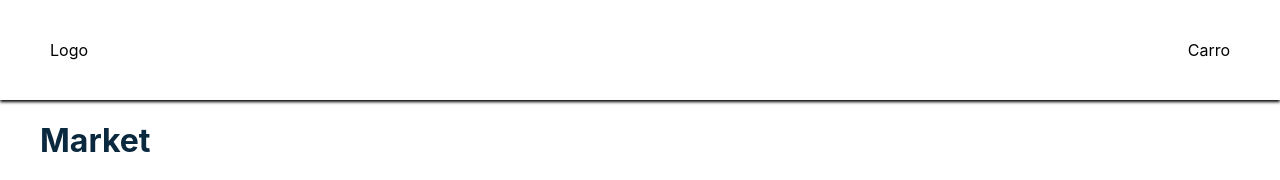
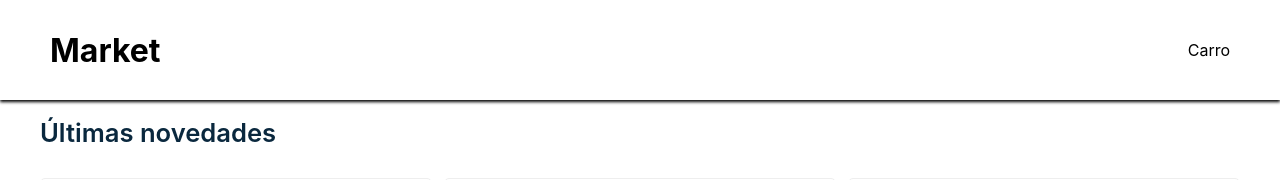
Before and after one commit to gurgen-baghdasaryan/react_market, a React (Create React App) app: page / in a window 1280 px wide. Shown: the top 180 px of the page. Built offline with nearby package versions, Linux system fonts and the light colour scheme.

Commit message:
added Logo component

```diff
--- /dev/null
+++ b/src/components/Logo.jsx
@@ -0,0 +1,20 @@
+import React, { Component } from 'react';
+const styles = {
+    logo:{
+        fontWeight: '700',
+        fontSize: '2rem',
+      }
+}
+
+class Logo extends Component {
+
+    render() {
+        return (
+            <div style={styles.logo}>
+                Market
+            </div>
+        );
+    }
+}
+
+export default Logo;
--- a/src/components/NavBar.jsx
+++ b/src/components/NavBar.jsx
@@ -1,4 +1,5 @@
 import React, { Component } from 'react';
+import Logo from './Logo'
 
 const styles = {
     navbar: {
@@ -17,7 +18,7 @@ class NavBar extends Component {
     render() {
         return (
             <nav style={styles.navbar}>
-                <p>Logo</p>
+                <Logo />
                 <p>Carro</p>
             </nav>
         );
--- a/src/components/Title.jsx
+++ b/src/components/Title.jsx
@@ -3,6 +3,8 @@ import React, { Component } from 'react';
 const styles = {
     title: {
         marginBottom: '30px',
+        fontWeight: '600',
+        fontSize: '1.6rem',
       }
 }
 
@@ -10,7 +12,7 @@ class Title extends Component {
     render() {
         return (
             <div>
-                <h1 style={styles.title}>Market</h1>
+                <h1 style={styles.title}>Últimas novedades</h1>
             </div>
         );
     }
```
